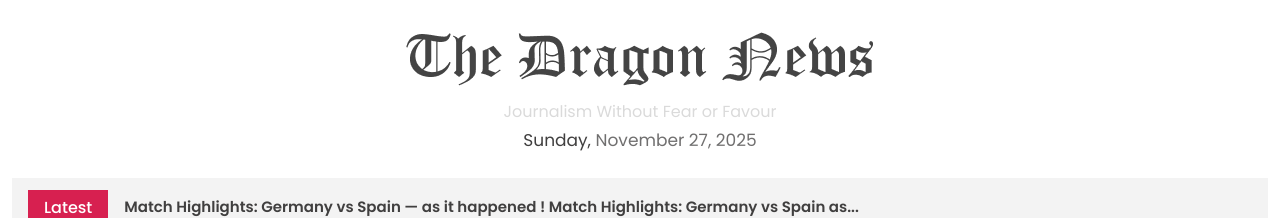
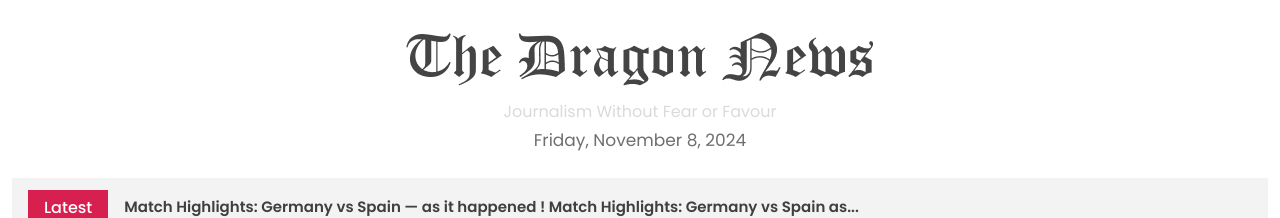
Before and after one commit to developerujjal/dragon-news, a React (Vite) app: page / in a window 1280 px wide. Shown: the top 218 px of the page. Built offline with nearby package versions, Linux system fonts and the light colour scheme.

Commit message:
added data

```diff
--- a/package.json
+++ b/package.json
@@ -13,6 +13,7 @@
     "firebase": "^11.0.1",
     "localforage": "^1.10.0",
     "match-sorter": "^8.0.0",
+    "moment": "^2.30.1",
     "react": "^18.3.1",
     "react-dom": "^18.3.1",
     "react-router-dom": "^6.28.0",
--- a/src/layouts/SharedLayout/Header.jsx
+++ b/src/layouts/SharedLayout/Header.jsx
@@ -1,6 +1,8 @@
 import logo from '../../assets/logo.png'
+import moment from 'moment';
 
 const Header = () => {
+
     return (
         <div className="text-center pt-8 pb-6 md:px-72">
             <div className='mb-3.5'>
@@ -8,10 +10,12 @@ const Header = () => {
             </div>
             <div>
                 <p className='text-[#DADADA] font-normal mb-1 text-base'><span>Journalism Without Fear or Favour</span></p>
-                <p className='text-[#706F6F] text-[17px]'><span><span className='text-[#403F3F]'>Sunday,</span> November 27, 2025</span></p>
+                <p className='text-[#706F6F] text-[17px]'><span>{moment().format("dddd, MMMM D, YYYY")}</span></p>
             </div>
         </div>
     );
 };
 
 export default Header;
+
+// text-[#403F3F]
```
Also changed, not shown: 1 other file (tests, documents, lock files or other folders).
